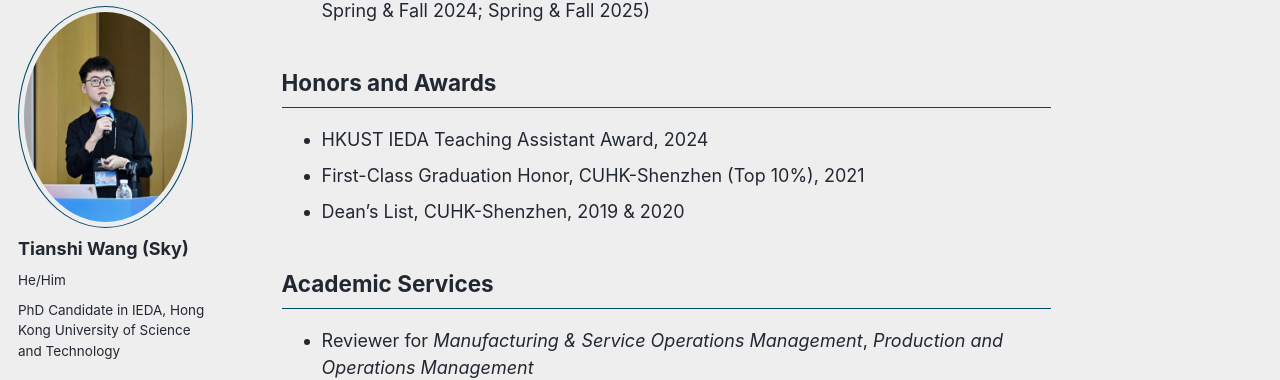
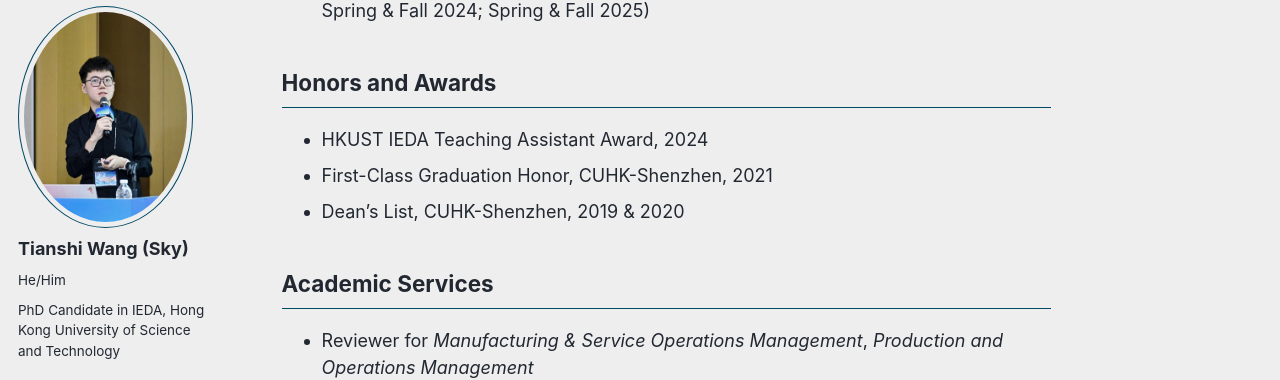
Before and after one commit to skywang1999/skywang1999.github.io, a Jekyll site: the page built from _pages/about.md, in a window 1280 px wide and 900 px high, scrolled down 1203 px. Shown: the part 95-475 px from the top of the window. Built offline with Jekyll 4.4.1, drawn with Linux system fonts in a browser that asks for light colours; a script bundle is joined from its source files by our own code; library files that are not in the unit come from our copies.

Commit message:
Update about.md

```diff
--- a/_pages/about.md
+++ b/_pages/about.md
@@ -7,7 +7,7 @@ redirect_from:
   - /about.html
 ---
 
-Welcome to my personal website. I am a Ph.D. candidate in Operations Management in the Department of Industrial Engineering and Decision Analytics (IEDA) at the Hong Kong University of Science and Technology (HKUST), advised by [Prof. Ying-Ju Chen](https://imchen.people.ust.hk). Before joining HKUST, I received my master’s degree from the University of Michigan, Ann Arbor, and my bachelor’s degree from the Chinese University of Hong Kong, Shenzhen.
+Welcome to my personal website. I am a Ph.D. candidate in Operations Management in the Department of Industrial Engineering and Decision Analytics (IEDA) at the Hong Kong University of Science and Technology (HKUST), advised by <a href="https://imchen.people.ust.hk" style="color: #1a73e8;">Prof. Ying-Ju Chen</a>. Before joining HKUST, I received my master’s degree from the University of Michigan, Ann Arbor, and my bachelor’s degree from the Chinese University of Hong Kong, Shenzhen.
 
 My research interests include **inventory management, supply chain management, ride-hailing platform operations, information design, and innovation contracting**.
 
@@ -48,7 +48,7 @@ My research interests include **inventory management, supply chain management, r
 ## Honors and Awards
 
 - HKUST IEDA Teaching Assistant Award, 2024
-- First-Class Graduation Honor, CUHK-Shenzhen (Top 10%), 2021
+- First-Class Graduation Honor, CUHK-Shenzhen, 2021
 - Dean’s List, CUHK-Shenzhen, 2019 & 2020
 
 ## Academic Services
```
